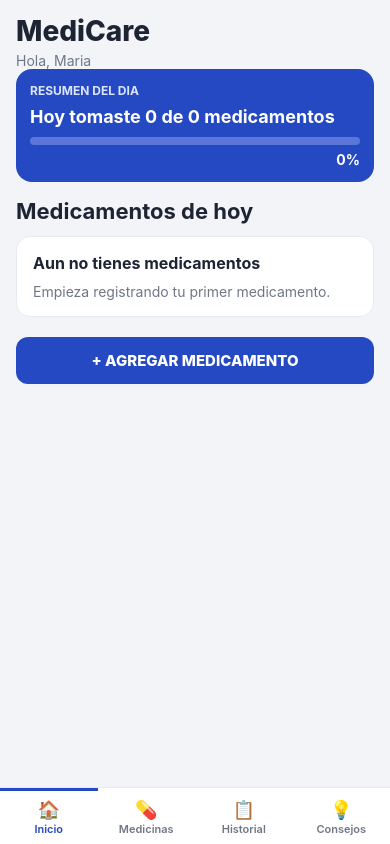
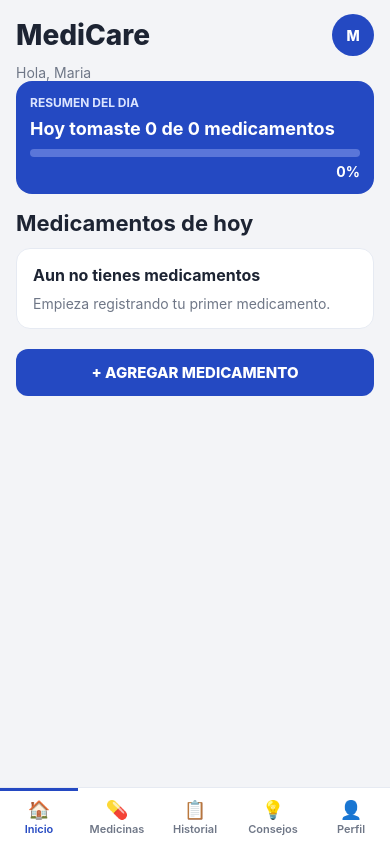
Before and after one commit to Eriesp15/AppMedicamentos, a React Native app: screen / in a window 390 px wide. Built offline with nearby package versions, Linux system fonts and the light colour scheme.

Commit message:
feat: add user profile management with profile screen and avatar button integration

```diff
--- a/App.tsx
+++ b/App.tsx
@@ -6,9 +6,11 @@ import {useMedicationManager} from './src/hooks/useMedicationManager';
 import {HistoryScreen} from './src/screens/HistoryScreen';
 import {HomeScreen} from './src/screens/HomeScreen';
 import {MedicinesScreen} from './src/screens/MedicinesScreen';
+import {ProfileScreen} from './src/screens/ProfileScreen';
 import {TipsScreen} from './src/screens/TipsScreen';
 import {appStyles} from './src/styles/appStyles';
 import {COLORS} from './src/constants/theme';
+import {Alert} from 'react-native';
 
 function App() {
   const {
@@ -20,6 +22,8 @@ function App() {
     selectedHistoryDate,
     setSelectedHistoryDate,
     medicines,
+    profile,
+    setProfile,
     form,
     setForm,
     takenTodayCount,
@@ -45,6 +49,8 @@ function App() {
           onMarkTaken={markTaken}
           onMarkMissed={markMissed}
           onOpenNewForm={openNewForm}
+          onOpenProfile={() => setActiveTab('profile')}
+          profileName={profile.fullName}
         />
       )}
 
@@ -54,6 +60,8 @@ function App() {
           onOpenNewForm={openNewForm}
           onOpenEditForm={openEditForm}
           onDeleteMedicine={deleteMedicine}
+          onOpenProfile={() => setActiveTab('profile')}
+          profileName={profile.fullName}
         />
       )}
 
@@ -75,10 +83,25 @@ function App() {
             })
           }
           activities={selectedDateActivities}
+          onOpenProfile={() => setActiveTab('profile')}
+          profileName={profile.fullName}
         />
       )}
 
-      {activeTab === 'tips' && <TipsScreen />}
+      {activeTab === 'tips' && (
+        <TipsScreen
+          onOpenProfile={() => setActiveTab('profile')}
+          profileName={profile.fullName}
+        />
+      )}
+
+      {activeTab === 'profile' && (
+        <ProfileScreen
+          profile={profile}
+          onChange={setProfile}
+          onSave={() => Alert.alert('Perfil', 'Perfil guardado correctamente.')}
+        />
+      )}
 
       <BottomTabs activeTab={activeTab} onPress={setActiveTab} />
 
--- /dev/null
+++ b/src/components/ProfileAvatarButton.tsx
@@ -0,0 +1,30 @@
+import React from 'react';
+import {Text, TouchableOpacity} from 'react-native';
+import {appStyles} from '../styles/appStyles';
+
+type Props = {
+  fullName: string;
+  onPress: () => void;
+};
+
+function getInitials(fullName: string) {
+  const parts = fullName.trim().split(' ').filter(Boolean);
+  if (parts.length === 0) {
+    return 'U';
+  }
+  if (parts.length === 1) {
+    return parts[0].slice(0, 1).toUpperCase();
+  }
+  return `${parts[0].slice(0, 1)}${parts[1].slice(0, 1)}`.toUpperCase();
+}
+
+export function ProfileAvatarButton({fullName, onPress}: Props) {
+  return (
+    <TouchableOpacity
+      style={appStyles.profileAvatarButton}
+      activeOpacity={0.8}
+      onPress={onPress}>
+      <Text style={appStyles.profileAvatarText}>{getInitials(fullName)}</Text>
+    </TouchableOpacity>
+  );
+}
--- a/src/constants/data.ts
+++ b/src/constants/data.ts
@@ -1,8 +1,9 @@
-import {AppTab, MedicineForm} from '../types/medication';
+import {AppTab, MedicineForm, UserProfile} from '../types/medication';
 
 export const STORAGE_KEYS = {
   MEDICINES: '@medicare/medicines',
   ACTIVITY: '@medicare/activity',
+  PROFILE: '@medicare/profile',
 };
 
 export const TAB_ITEMS: {id: AppTab; label: string; icon: string}[] = [
@@ -10,6 +11,7 @@ export const TAB_ITEMS: {id: AppTab; label: string; icon: string}[] = [
   {id: 'medicines', label: 'Medicinas', icon: '💊'},
   {id: 'history', label: 'Historial', icon: '📋'},
   {id: 'tips', label: 'Consejos', icon: '💡'},
+  {id: 'profile', label: 'Perfil', icon: '👤'},
 ];
 
 export const FREQUENCIES = [
@@ -49,3 +51,13 @@ export const TIPS = [
       'Guarda medicamentos lejos de humedad, calor y luz directa para mantener eficacia.',
   },
 ];
+
+export const DEFAULT_PROFILE: UserProfile = {
+  fullName: 'Maria',
+  age: '',
+  phone: '',
+  emergencyContact: '',
+  bloodType: '',
+  allergies: '',
+  chronicConditions: '',
+};
--- a/src/hooks/useMedicationManager.ts
+++ b/src/hooks/useMedicationManager.ts
@@ -1,16 +1,18 @@
 import {useEffect, useMemo, useState} from 'react';
 import {Alert} from 'react-native';
-import {EMPTY_MEDICINE_FORM} from '../constants/data';
+import {DEFAULT_PROFILE, EMPTY_MEDICINE_FORM} from '../constants/data';
 import {
   ActivityItem,
   AppTab,
   Medicine,
   MedicineForm,
+  UserProfile,
 } from '../types/medication';
 import {
   loadPersistedData,
   persistActivity,
   persistMedicines,
+  persistProfile,
 } from '../storage/medicationStorage';
 
 export function useMedicationManager() {
@@ -21,6 +23,7 @@ export function useMedicationManager() {
 
   const [medicines, setMedicines] = useState<Medicine[]>([]);
   const [activity, setActivity] = useState<ActivityItem[]>([]);
+  const [profile, setProfile] = useState<UserProfile>(DEFAULT_PROFILE);
   const [form, setForm] = useState<MedicineForm>(EMPTY_MEDICINE_FORM);
 
   useEffect(() => {
@@ -29,6 +32,9 @@ export function useMedicationManager() {
         const data = await loadPersistedData();
         setMedicines(data.medicines);
         setActivity(data.activity);
+        if (data.profile) {
+          setProfile(data.profile);
+        }
       } catch {
         Alert.alert('Error', 'No se pudo cargar la informacion local.');
       }
@@ -43,6 +49,10 @@ export function useMedicationManager() {
   useEffect(() => {
     persistActivity(activity).catch(() => {});
   }, [activity]);
+
+  useEffect(() => {
+    persistProfile(profile).catch(() => {});
+  }, [profile]);
 
   const todayKey = useMemo(() => new Date().toDateString(), []);
 
@@ -165,6 +175,8 @@ export function useMedicationManager() {
     setSelectedHistoryDate,
     medicines,
     activity,
+    profile,
+    setProfile,
     form,
     setForm,
     takenTodayCount,
--- a/src/screens/HistoryScreen.tsx
+++ b/src/screens/HistoryScreen.tsx
@@ -1,5 +1,6 @@
 import React from 'react';
 import {Text, TouchableOpacity, View, ScrollView} from 'react-native';
+import {ProfileAvatarButton} from '../components/ProfileAvatarButton';
 import {COLORS} from '../constants/theme';
 import {appStyles} from '../styles/appStyles';
 import {ActivityItem} from '../types/medication';
@@ -10,6 +11,8 @@ type Props = {
   onPreviousDay: () => void;
   onNextDay: () => void;
   activities: ActivityItem[];
+  onOpenProfile: () => void;
+  profileName: string;
 };
 
 export function HistoryScreen({
@@ -17,10 +20,15 @@ export function HistoryScreen({
   onPreviousDay,
   onNextDay,
   activities,
+  onOpenProfile,
+  profileName,
 }: Props) {
   return (
     <ScrollView contentContainerStyle={appStyles.scrollContent}>
-      <Text style={appStyles.appTitle}>Mi Historial</Text>
+      <View style={appStyles.headerRow}>
+        <Text style={appStyles.appTitle}>Mi Historial</Text>
+        <ProfileAvatarButton fullName={profileName} onPress={onOpenProfile} />
+      </View>
 
       <View style={appStyles.historyDateNav}>
         <TouchableOpacity style={appStyles.navRoundButton} onPress={onPreviousDay}>
--- a/src/screens/HomeScreen.tsx
+++ b/src/screens/HomeScreen.tsx
@@ -1,5 +1,6 @@
 import React from 'react';
 import {ScrollView, Text, TouchableOpacity, View} from 'react-native';
+import {ProfileAvatarButton} from '../components/ProfileAvatarButton';
 import {FREQUENCIES} from '../constants/data';
 import {appStyles} from '../styles/appStyles';
 import {Medicine} from '../types/medication';
@@ -11,6 +12,8 @@ type Props = {
   onMarkTaken: (medicine: Medicine) => void;
   onMarkMissed: (medicine: Medicine) => void;
   onOpenNewForm: () => void;
+  onOpenProfile: () => void;
+  profileName: string;
 };
 
 export function HomeScreen({
@@ -20,11 +23,16 @@ export function HomeScreen({
   onMarkTaken,
   onMarkMissed,
   onOpenNewForm,
+  onOpenProfile,
+  profileName,
 }: Props) {
   return (
     <ScrollView contentContainerStyle={appStyles.scrollContent}>
+      <View style={appStyles.headerRow}>
+        <Text style={appStyles.appTitle}>MediCare</Text>
+        <ProfileAvatarButton fullName={profileName} onPress={onOpenProfile} />
+      </View>
       <View>
-        <Text style={appStyles.appTitle}>MediCare</Text>
         <Text style={appStyles.softText}>Hola, Maria</Text>
       </View>
 
--- /dev/null
+++ b/src/screens/ProfileScreen.tsx
@@ -0,0 +1,85 @@
+import React from 'react';
+import {ScrollView, Text, TextInput, TouchableOpacity, View} from 'react-native';
+import {appStyles} from '../styles/appStyles';
+import {UserProfile} from '../types/medication';
+
+type Props = {
+  profile: UserProfile;
+  onChange: (value: UserProfile) => void;
+  onSave: () => void;
+};
+
+export function ProfileScreen({profile, onChange, onSave}: Props) {
+  return (
+    <ScrollView contentContainerStyle={appStyles.scrollContent}>
+      <Text style={appStyles.appTitle}>Mi Perfil</Text>
+      <Text style={appStyles.softText}>Datos personales y de salud basicos.</Text>
+
+      <View style={appStyles.emptyCard}>
+        <Text style={appStyles.inputLabel}>Nombre completo</Text>
+        <TextInput
+          style={appStyles.input}
+          value={profile.fullName}
+          onChangeText={value => onChange({...profile, fullName: value})}
+          placeholder="Ej: Maria Perez"
+        />
+
+        <Text style={appStyles.inputLabel}>Edad</Text>
+        <TextInput
+          style={appStyles.input}
+          value={profile.age}
+          onChangeText={value => onChange({...profile, age: value})}
+          keyboardType="numeric"
+          placeholder="Ej: 68"
+        />
+
+        <Text style={appStyles.inputLabel}>Telefono</Text>
+        <TextInput
+          style={appStyles.input}
+          value={profile.phone}
+          onChangeText={value => onChange({...profile, phone: value})}
+          keyboardType="phone-pad"
+          placeholder="Ej: 70000000"
+        />
+
+        <Text style={appStyles.inputLabel}>Contacto de emergencia</Text>
+        <TextInput
+          style={appStyles.input}
+          value={profile.emergencyContact}
+          onChangeText={value => onChange({...profile, emergencyContact: value})}
+          placeholder="Nombre y telefono"
+        />
+
+        <Text style={appStyles.inputLabel}>Tipo de sangre</Text>
+        <TextInput
+          style={appStyles.input}
+          value={profile.bloodType}
+          onChangeText={value => onChange({...profile, bloodType: value})}
+          placeholder="Ej: O+"
+        />
+
+        <Text style={appStyles.inputLabel}>Alergias</Text>
+        <TextInput
+          style={[appStyles.input, appStyles.notesInput]}
+          value={profile.allergies}
+          onChangeText={value => onChange({...profile, allergies: value})}
+          placeholder="Alergias a medicamentos o alimentos"
+          multiline
+        />
+
+        <Text style={appStyles.inputLabel}>Enfermedades cronicas</Text>
+        <TextInput
+          style={[appStyles.input, appStyles.notesInput]}
+          value={profile.chronicConditions}
+          onChangeText={value => onChange({...profile, chronicConditions: value})}
+          placeholder="Ej: diabetes, hipertension"
+          multiline
+        />
+
+        <TouchableOpacity style={appStyles.bigButton} onPress={onSave}>
+          <Text style={appStyles.bigButtonText}>GUARDAR PERFIL</Text>
+        </TouchableOpacity>
+      </View>
+    </ScrollView>
+  );
+}
--- a/src/screens/TipsScreen.tsx
+++ b/src/screens/TipsScreen.tsx
@@ -1,12 +1,21 @@
 import React from 'react';
 import {ScrollView, Text, View} from 'react-native';
+import {ProfileAvatarButton} from '../components/ProfileAvatarButton';
 import {TIPS} from '../constants/data';
 import {appStyles} from '../styles/appStyles';
 
-export function TipsScreen() {
+type Props = {
+  onOpenProfile: () => void;
+  profileName: string;
+};
+
+export function TipsScreen({onOpenProfile, profileName}: Props) {
   return (
     <ScrollView contentContainerStyle={appStyles.scrollContent}>
-      <Text style={appStyles.appTitle}>Consejos de Salud</Text>
+      <View style={appStyles.headerRow}>
+        <Text style={appStyles.appTitle}>Consejos de Salud</Text>
+        <ProfileAvatarButton fullName={profileName} onPress={onOpenProfile} />
+      </View>
       <Text style={appStyles.softText}>Informacion util para un uso responsable.</Text>
       {TIPS.map(tip => (
         <View key={tip.title} style={appStyles.tipCard}>
--- a/src/styles/appStyles.ts
+++ b/src/styles/appStyles.ts
@@ -20,6 +20,25 @@ export const appStyles = StyleSheet.create({
     fontSize: 28,
     fontWeight: '800',
     color: COLORS.text,
+  },
+  headerRow: {
+    flexDirection: 'row',
+    justifyContent: 'space-between',
+    alignItems: 'center',
+    marginBottom: 4,
+  },
+  profileAvatarButton: {
+    width: 42,
+    height: 42,
+    borderRadius: 21,
+    backgroundColor: COLORS.primary,
+    alignItems: 'center',
+    justifyContent: 'center',
+  },
+  profileAvatarText: {
+    color: '#FFFFFF',
+    fontSize: 14,
+    fontWeight: '800',
   },
   softText: {
     color: COLORS.textSoft,
```
Also changed, not shown: src/screens/MedicinesScreen.tsx (+11 -1 lines), src/storage/medicationStorage.ts (+8 -2 lines), src/types/medication.ts (+11 -1 lines).
